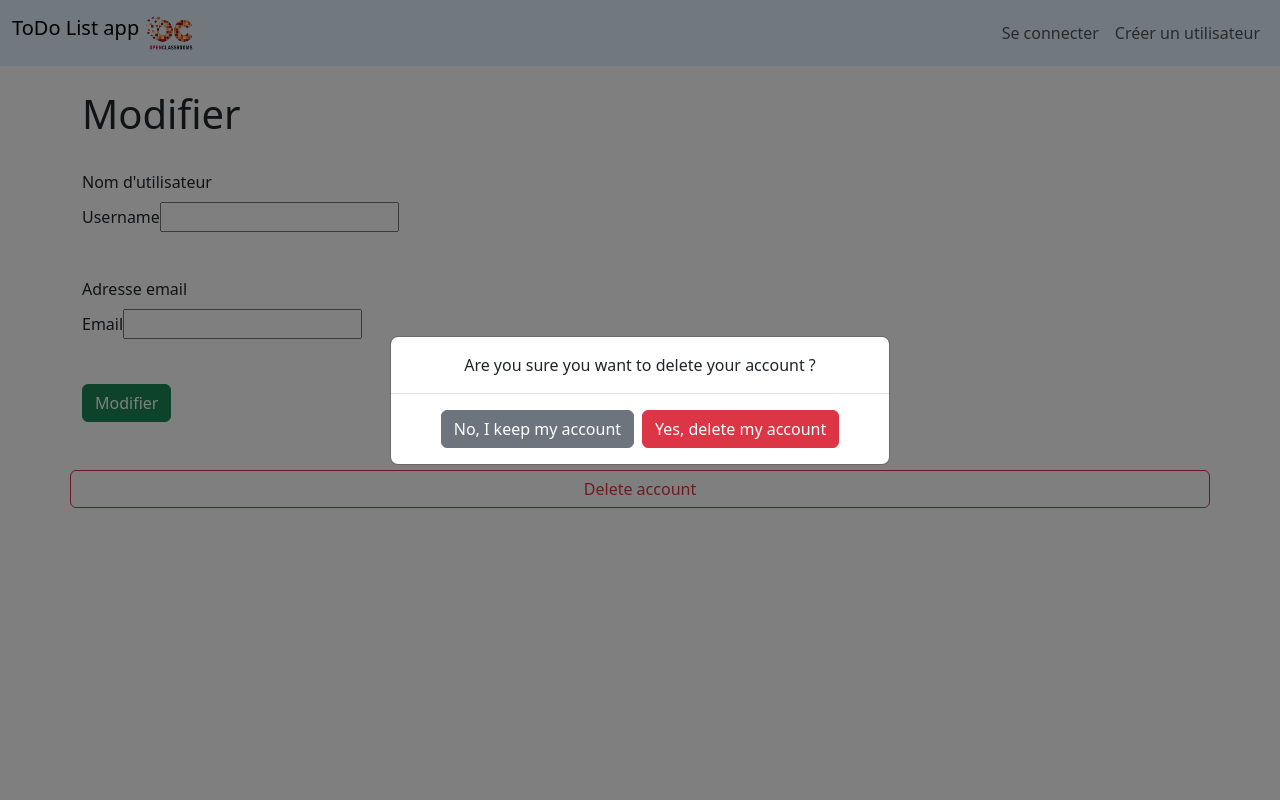
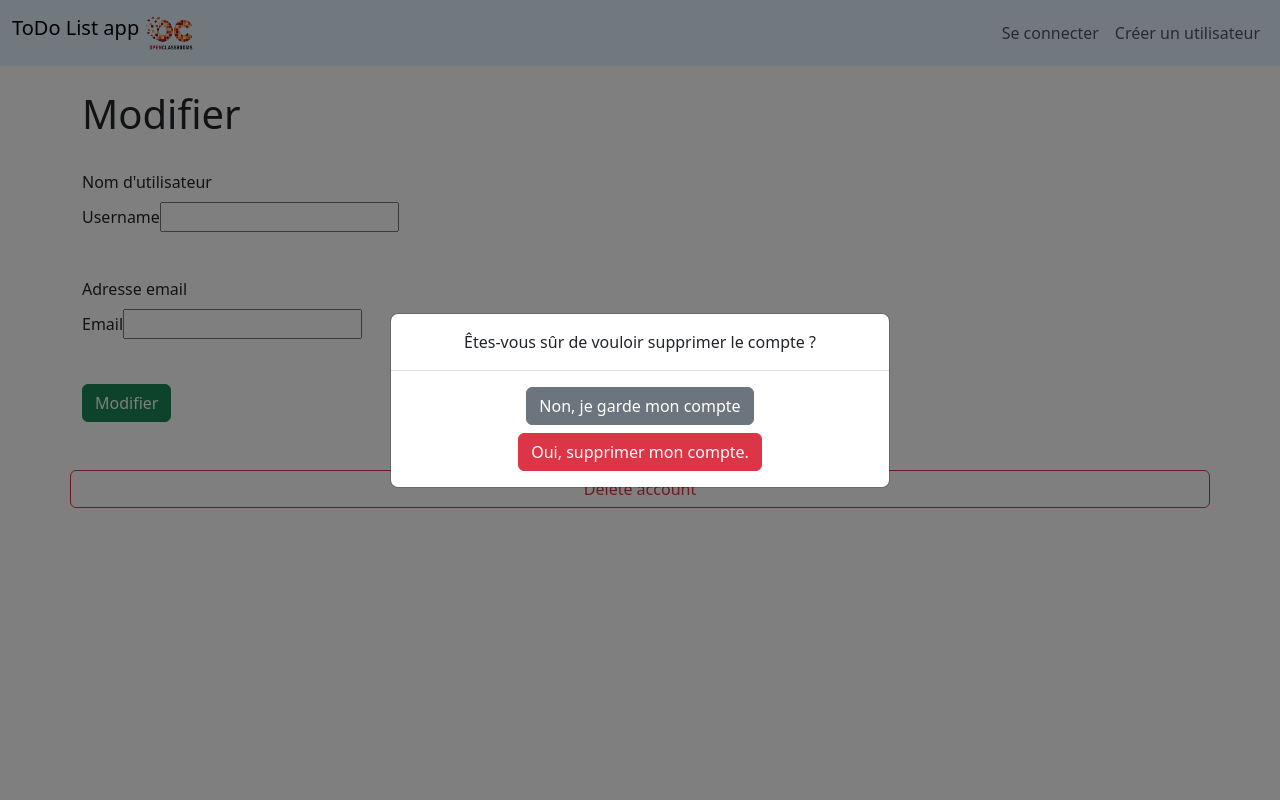
Before and after one commit to jonatanocr/p8_todoList, a Symfony app: template templates/user/update.html.twig in a window 1280 px wide, after a click on "Delete account". Run offline with Twig, Linux system fonts and the light colour scheme; the template is opened without the code that fills it, so the values that code supplies are empty; form fields are guessed from the names that the template uses; some libraries are stand-ins or nearby versions.

Commit message:
edit delete user logic to match admin logic

```diff
--- a/templates/user/update.html.twig
+++ b/templates/user/update.html.twig
@@ -50,13 +50,27 @@
     aria-hidden="true">
     <div class="modal-dialog modal-dialog-centered" role="document">
       <div class="modal-content">
-        <div class="modal-body text-center">
-          Are you sure you want to delete your account ?
-        </div>
-        <div class="modal-footer justify-content-center">
-          <button type="button" class="btn btn-secondary" data-bs-dismiss="modal">No, I keep my account</button>
-          <a class="btn btn-danger" href="{{ path('delete_user') }}" role="button">Yes, delete my account</a>
-        </div>
+        {% if is_granted('ROLE_ADMIN') %}
+          <div class="modal-body text-center">
+            Êtes-vous sûr de vouloir supprimer le compte {{ userToUpdate.username }} ?
+          </div>
+          <div class="modal-footer justify-content-center">
+            <button type="button" class="btn btn-secondary" data-bs-dismiss="modal">Non, ne pas supprimer {{ userToUpdate.username }} </button>
+            <a class="btn btn-danger" href="{{ path('delete_user', { 'userId': userToUpdate.id}) }}" role="button">
+              Oui, supprimer {{ userToUpdate.username }}
+            </a>
+          </div>
+        {% else %}
+          <div class="modal-body text-center">
+            Êtes-vous sûr de vouloir supprimer le compte ?
+          </div>
+          <div class="modal-footer justify-content-center">
+            <button type="button" class="btn btn-secondary" data-bs-dismiss="modal">Non, je garde mon compte</button>
+            <a class="btn btn-danger" href="{{ path('delete_user', { 'userId': userToUpdate.id}) }}" role="button">
+              Oui, supprimer mon compte.
+            </a>
+          </div>
+        {% endif %}
       </div>
     </div>
   </div>
```
Also changed, not shown: src/Controller/UserController.php (+20 -15 lines).
